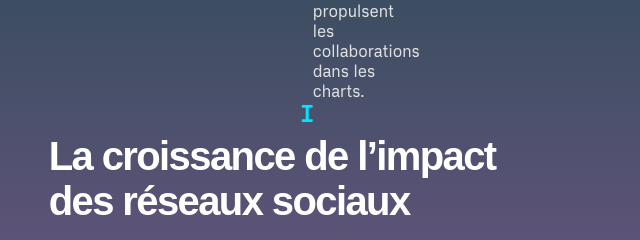
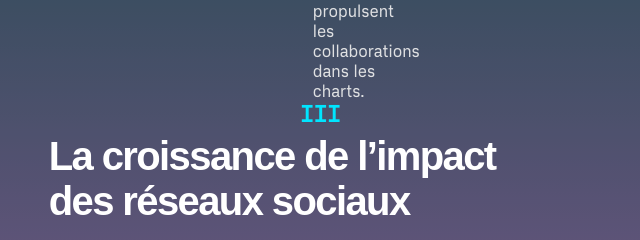
Before and after one commit to aetherjyan/SingingForTheStats, a plain HTML site: page index.html in a window 1280 px wide. Shown: the part 3064-3304 px from the top of the page, 168-808 px from the left. Drawn offline with nearby package versions, Linux system fonts and the light colour scheme; a web font is replaced by a local one.

Commit message:
Update index.html

```diff
--- a/index.html
+++ b/index.html
@@ -115,7 +115,7 @@
         </section>
 
         <section class="chapter" id="chap-3">
-          <span class="chapter-number">I</span>
+          <span class="chapter-number">III</span>
                     <section class="description">
                 <h2>La croissance de l’impact<br>des réseaux sociaux</h2>
             <div class="description-content">
```
